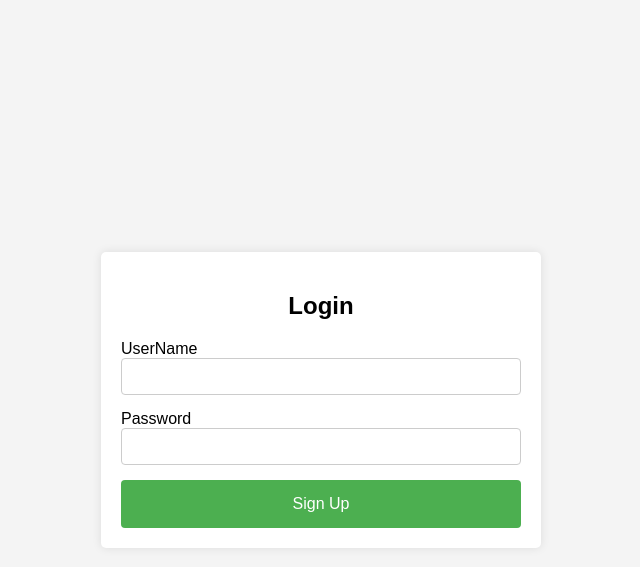
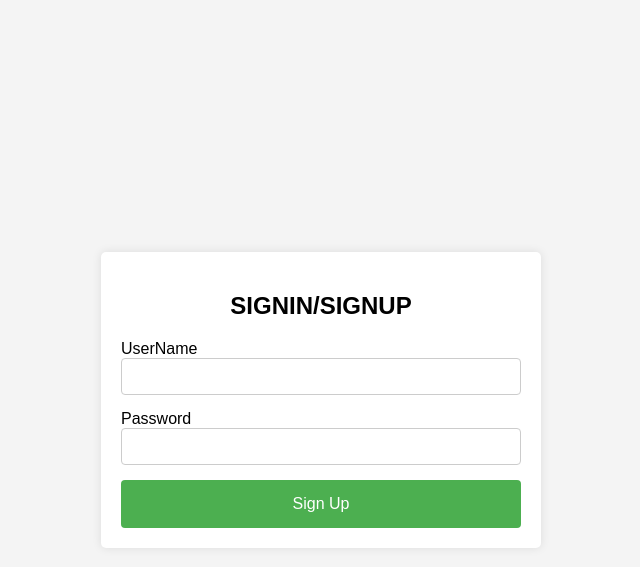
Before and after one commit to BaNkai-007/CN230, a Python web app: template templates/login.html in a window 1280 px wide. Shown: the top 567 px of the page, without its empty margins (319-959 px from the left). Run offline with Jinja, Linux system fonts and the light colour scheme; the template is opened without the code that fills it, so the values that code supplies are empty.

Commit message:
minor change

```diff
--- a/templates/login.html
+++ b/templates/login.html
@@ -53,7 +53,7 @@
 </head>
 <body>
     <div class="login-container">
-        <h2>Login</h2>
+        <h2>SIGNIN/SIGNUP</h2>
         <form class="login-form" action="#" method="post">
             <label for="username" action="#" method="post">UserName</label>
             <input type="text" id="username" name="username">
```
